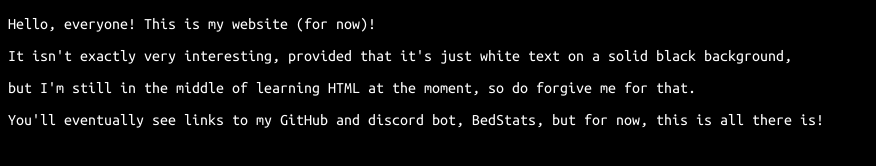
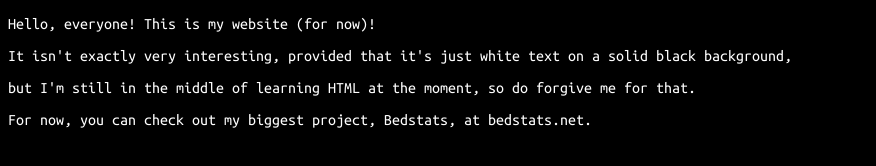
Before and after one commit to gpena1/gianpenalolol, a plain HTML site: page index.html in a window 1280 px wide. Shown: the whole page, without its empty margins (0-876 px from the left). Drawn offline with Linux system fonts and the light colour scheme.

Commit message:
Update index.html

```diff
--- a/index.html
+++ b/index.html
@@ -16,7 +16,7 @@
 
 <p style="color: #ffffff;">It isn't exactly very interesting, provided that it's just white text on a solid black background,</p>
 <p style="color: #ffffff;">but I'm still in the middle of learning HTML at the moment, so do forgive me for that.</p>
-<p style="color: #ffffff;">You'll eventually see links to my GitHub and discord bot, BedStats, but for now, this is all there is!</p>
+<p style="color: #ffffff;">For now, you can check out my biggest project, Bedstats, at bedstats.net.</p>
 
 </body>
 </html>
```
